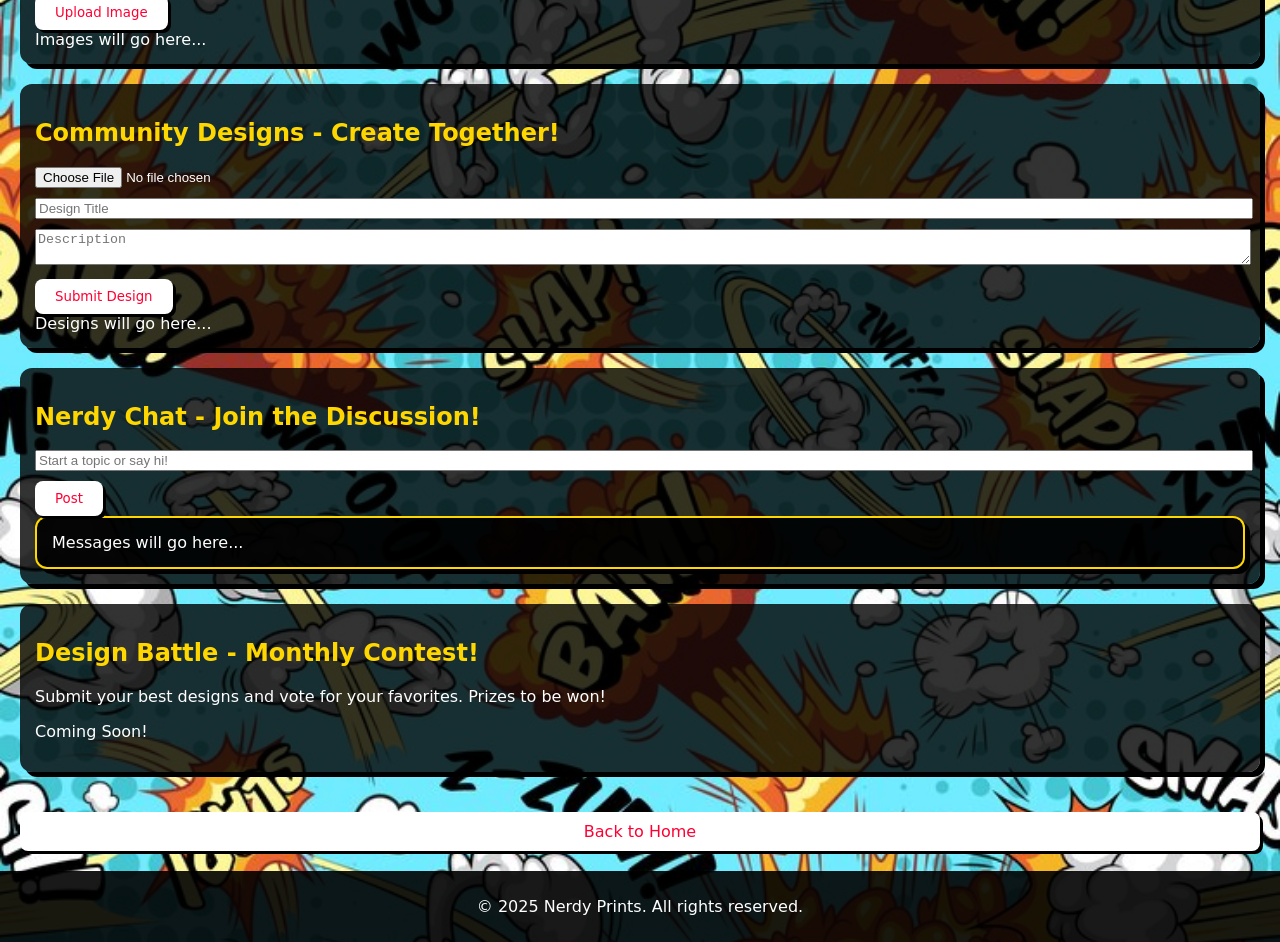
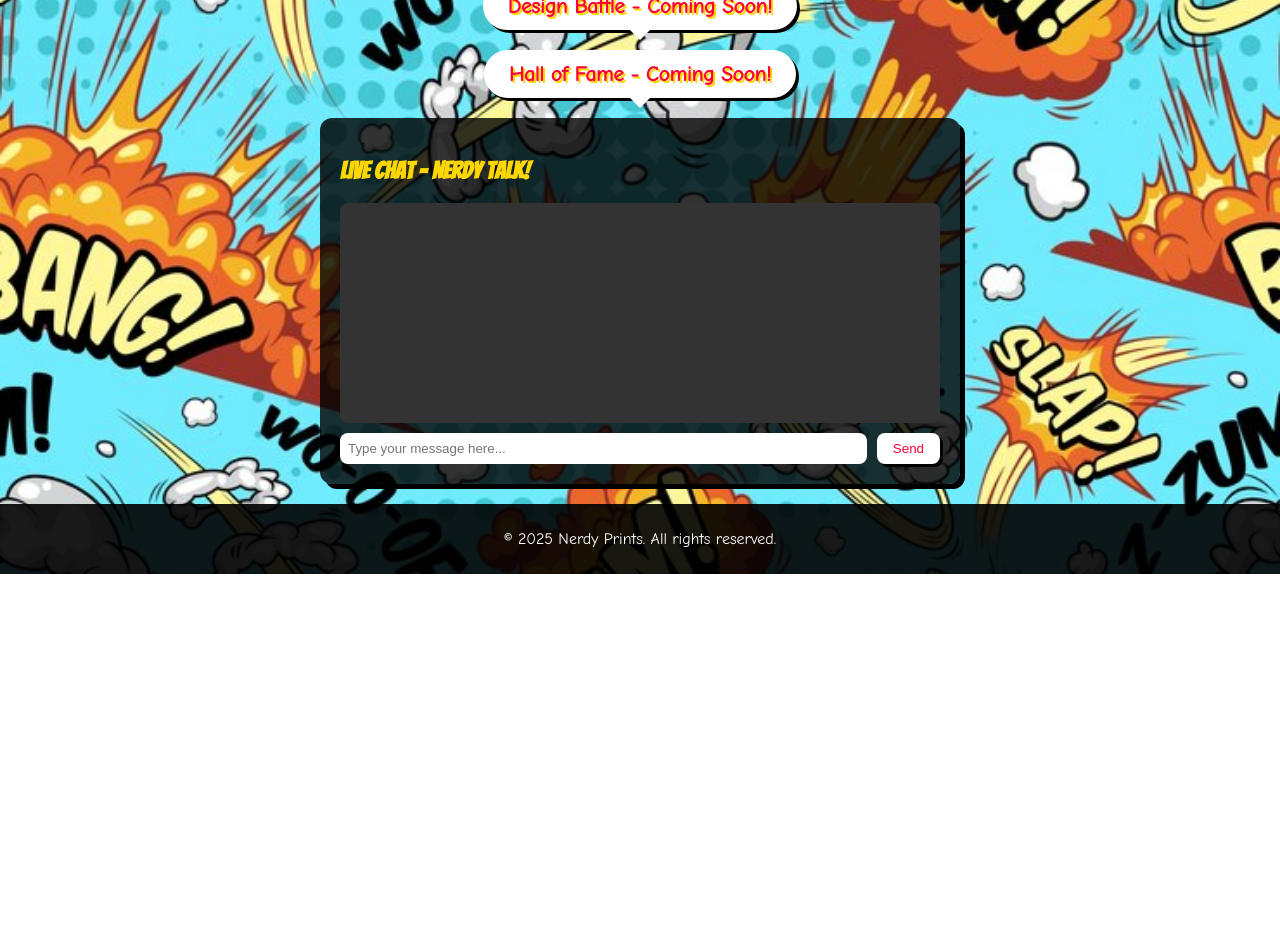
Before and after one commit to NerdyPrints/Nerdy-Prints, a website: page Members/index.html in a window 1280 px wide. Shown: the part 243-1185 px from the top of the page. After the commit the page ends 817 px from the top, so only its background shows below. Drawn offline with Linux system fonts and the light colour scheme; sample sign-in values are in the browser's storage.

Commit message:
Update index.html

```diff
--- a/Members/index.html
+++ b/Members/index.html
@@ -1,10 +1,9 @@
 <!DOCTYPE html>
 <html lang="en">
-
 <head>
     <meta charset="UTF-8">
     <meta name="viewport" content="width=device-width, initial-scale=1.0">
-    <title>Members Area - Nerdy Prints</title>
+    <title>Members Hub - Nerdy Prints</title>
     <style>
         body {
             font-family: 'Comic Neue', cursive;
@@ -34,69 +33,93 @@
         }
 
         .container {
-            padding: 20px;
             display: flex;
             flex-direction: column;
+            align-items: center;
             gap: 20px;
+            margin: 20px;
         }
 
-        .section {
+        .speech-bubble-button {
+            background-color: #ffffff;
+            padding: 12px 25px;
+            border-radius: 30px;
+            display: inline-block;
+            font-family: 'Comic Neue', cursive;
+            font-size: 1.3rem;
+            text-decoration: none;
+            font-weight: bold;
+            color: #ff0033;
+            text-shadow: 2px 2px 0 #FFD700;
+            box-shadow: 3px 3px 0 #000;
+            transition: box-shadow 0.3s ease-in-out;
+            position: relative;
+        }
+
+        .speech-bubble-button::after {
+            content: '';
+            position: absolute;
+            bottom: -10px;
+            left: 50%;
+            transform: translateX(-50%);
+            width: 0;
+            height: 0;
+            border-left: 10px solid transparent;
+            border-right: 10px solid transparent;
+            border-top: 10px solid #ffffff;
+        }
+
+        .speech-bubble-button:hover {
+            box-shadow: 0 0 15px #ff0099, 0 0 25px #FFD700;
+        }
+
+        .chat-window {
             background-color: rgba(0, 0, 0, 0.8);
-            padding: 15px;
+            padding: 20px;
             border-radius: 12px;
             box-shadow: 5px 5px 0px #000;
+            width: 80%;
+            max-width: 600px;
         }
 
-        .section h2 {
+        .chat-window h2 {
+            color: #FFD700;
             font-family: 'Bangers', cursive;
-            color: #FFD700;
         }
 
-        .upload-form input[type="file"],
-        .upload-form input[type="text"],
-        .upload-form textarea {
-            margin-bottom: 10px;
-            width: 100%;
+        .chat-messages {
+            background: #333;
+            padding: 10px;
+            height: 200px;
+            overflow-y: auto;
+            border-radius: 8px;
         }
 
-        .upload-form button {
+        .chat-input {
+            margin-top: 10px;
+            display: flex;
+            gap: 10px;
+        }
+
+        .chat-input input[type="text"] {
+            flex-grow: 1;
+            padding: 8px;
+            border-radius: 8px;
+            border: none;
+        }
+
+        .chat-button {
             background-color: #ffffff;
             color: #ff0033;
-            font-family: 'Comic Neue', cursive;
-            padding: 10px 20px;
+            padding: 8px 16px;
             border: none;
             border-radius: 8px;
             cursor: pointer;
             box-shadow: 3px 3px 0px #000;
-            transition: box-shadow 0.3s ease-in-out;
         }
 
-        .upload-form button:hover {
-            box-shadow: 0 0 15px #ff0099, 0 0 25px #FFD700;
-        }
-
-        .gallery, .community-designs, .discussion { display: flex; flex-wrap: wrap; gap: 10px; }
-        .gallery img, .community-designs img { max-width: 150px; border-radius: 8px; }
-
-        .discussion-message {
-            background: #333;
-            padding: 10px;
-            border-radius: 8px;
-            box-shadow: 3px 3px 0px #000;
-            margin-bottom: 10px;
-            color: #FFD700;
-            font-family: 'Comic Neue', cursive;
-            border: 2px solid #FFD700;
-        }
-
-        .discussion-window {
-            background-color: rgba(0, 0, 0, 0.9);
-            border: 2px solid #FFD700;
-            padding: 15px;
-            border-radius: 12px;
-            box-shadow: 5px 5px 0px #000;
-            max-height: 300px;
-            overflow-y: auto;
+        .chat-button:hover {
+            box-shadow: 0 0 10px #ff0099, 0 0 15px #FFD700;
         }
 
         footer {
@@ -106,74 +129,35 @@
             text-align: center;
             padding: 10px 0;
         }
+    </style>
+    <link href="https://fonts.googleapis.com/css2?family=Bangers&family=Comic+Neue&display=swap" rel="stylesheet">
+</head>
+<body>
+    <script>
+        const loggedInUser = localStorage.getItem('loggedInUser');
+        if (!loggedInUser) {
+            window.location.href = '/login/';
+        }
+    </script>
 
-        .back-button {
-            margin-top: 20px;
-            background-color: #ffffff;
-            color: #ff0033;
-            font-family: 'Comic Neue', cursive;
-            padding: 10px 20px;
-            border: none;
-            border-radius: 8px;
-            cursor: pointer;
-            box-shadow: 3px 3px 0px #000;
-            transition: box-shadow 0.3s ease-in-out;
-            text-decoration: none;
-            text-align: center;
-            display: inline-block;
-        }
-
-        .back-button:hover {
-            box-shadow: 0 0 15px #ff0099, 0 0 25px #FFD700;
-        }
-    </style>
-</head>
-
-<body>
     <header>
-        <h1>Welcome to the Members Area, <span id="usernameDisplay">User</span>!</h1>
+        <h1>Welcome to the Members Hub, <span id="displayUsername">User</span>!</h1>
     </header>
 
     <div class="container">
-        <div class="section">
-            <h2>Gallery - Show Off Your Style!</h2>
-            <form class="upload-form">
-                <input type="file" accept="image/*" required>
-                <input type="text" placeholder="Add a caption...">
-                <button type="submit">Upload Image</button>
-            </form>
-            <div class="gallery">Images will go here...</div>
-        </div>
+        <a href="/gallery/" class="speech-bubble-button">Gallery - Show Off Your Style!</a>
+        <a href="/community-designs/" class="speech-bubble-button">Your Custom Designs</a>
+        <a href="/design-battle/" class="speech-bubble-button">Design Battle - Coming Soon!</a>
+        <a href="/hall-of-fame/" class="speech-bubble-button">Hall of Fame - Coming Soon!</a>
 
-        <div class="section">
-            <h2>Community Designs - Create Together!</h2>
-            <form class="upload-form">
-                <input type="file" accept="image/*" required>
-                <input type="text" placeholder="Design Title" required>
-                <textarea placeholder="Description"></textarea>
-                <button type="submit">Submit Design</button>
-            </form>
-            <div class="community-designs">Designs will go here...</div>
-        </div>
-
-        <div class="section">
-            <h2>Nerdy Chat - Join the Discussion!</h2>
-            <form class="upload-form" id="chatForm">
-                <input type="text" id="chatMessage" placeholder="Start a topic or say hi!" required>
-                <button type="submit">Post</button>
-            </form>
-            <div class="discussion-window">
-                <div class="discussion" id="discussionMessages">Messages will go here...</div>
+        <div class="chat-window">
+            <h2>Live Chat - Nerdy Talk!</h2>
+            <div id="chatMessages" class="chat-messages"></div>
+            <div class="chat-input">
+                <input type="text" id="chatInput" placeholder="Type your message here...">
+                <button class="chat-button" onclick="sendMessage()">Send</button>
             </div>
         </div>
-
-        <div class="section">
-            <h2>Design Battle - Monthly Contest!</h2>
-            <p>Submit your best designs and vote for your favorites. Prizes to be won!</p>
-            <p>Coming Soon!</p>
-        </div>
-
-        <a href="/" class="back-button">Back to Home</a>
     </div>
 
     <footer>
@@ -181,25 +165,21 @@
     </footer>
 
     <script>
-        document.getElementById('usernameDisplay').textContent = localStorage.getItem('loggedInUsername') || 'User';
+        document.getElementById('displayUsername').textContent = localStorage.getItem('loggedInUsername') || 'User';
 
-        const chatForm = document.getElementById('chatForm');
-        const discussionMessages = document.getElementById('discussionMessages');
-
-        chatForm.addEventListener('submit', function(e) {
-            e.preventDefault();
-            const message = document.getElementById('chatMessage').value.trim();
-            const username = localStorage.getItem('loggedInUsername') || 'Anonymous';
-
+        function sendMessage() {
+            const input = document.getElementById('chatInput');
+            const message = input.value.trim();
             if (message) {
+                const chatMessages = document.getElementById('chatMessages');
+                const username = localStorage.getItem('loggedInUsername') || 'Anonymous';
                 const messageDiv = document.createElement('div');
-                messageDiv.classList.add('discussion-message');
-                messageDiv.innerHTML = `<strong>${username}:</strong> ${message}`;
-                discussionMessages.appendChild(messageDiv);
-                chatForm.reset();
+                messageDiv.textContent = `${username}: ${message}`;
+                chatMessages.appendChild(messageDiv);
+                input.value = '';
+                chatMessages.scrollTop = chatMessages.scrollHeight;
             }
-        });
+        }
     </script>
 </body>
-
 </html>
```
